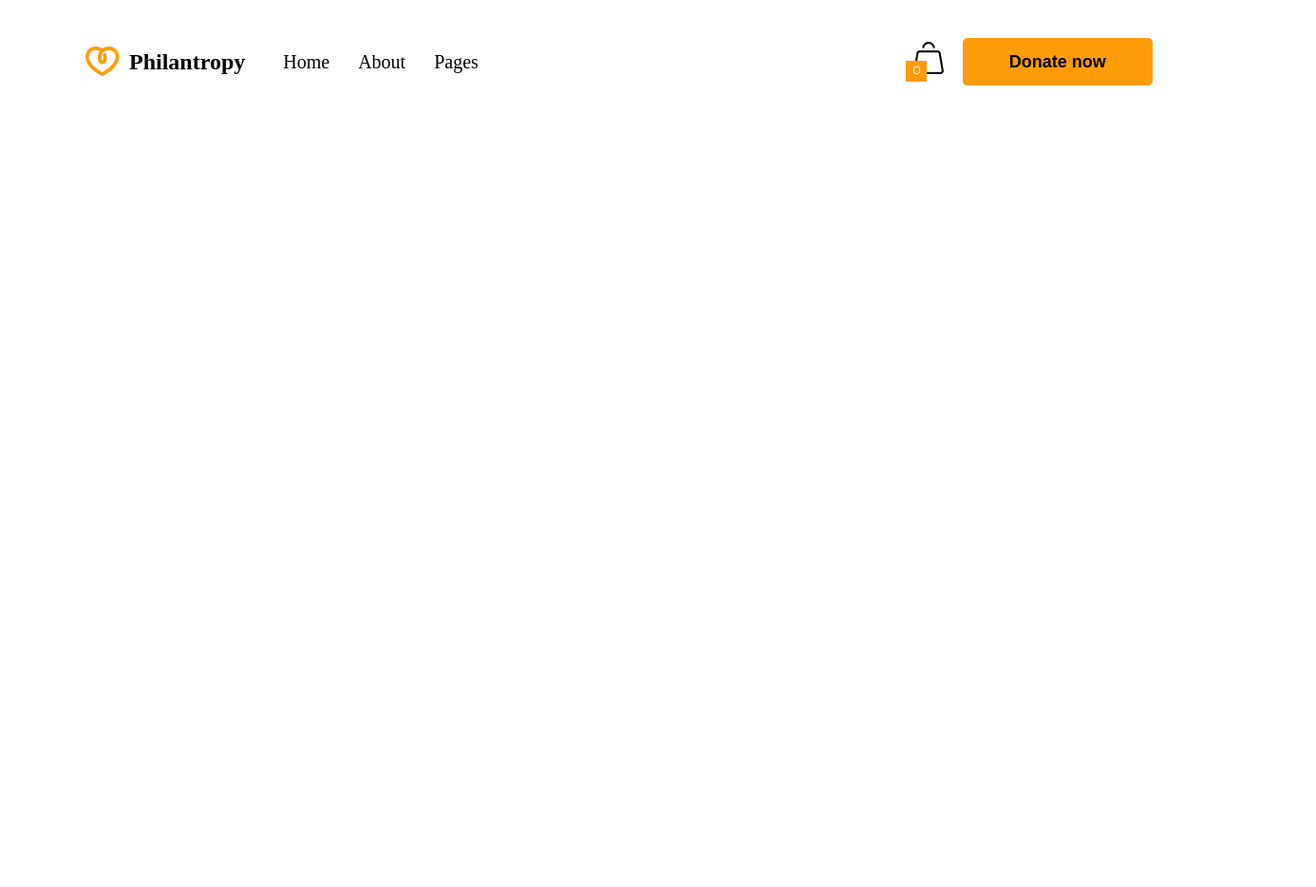
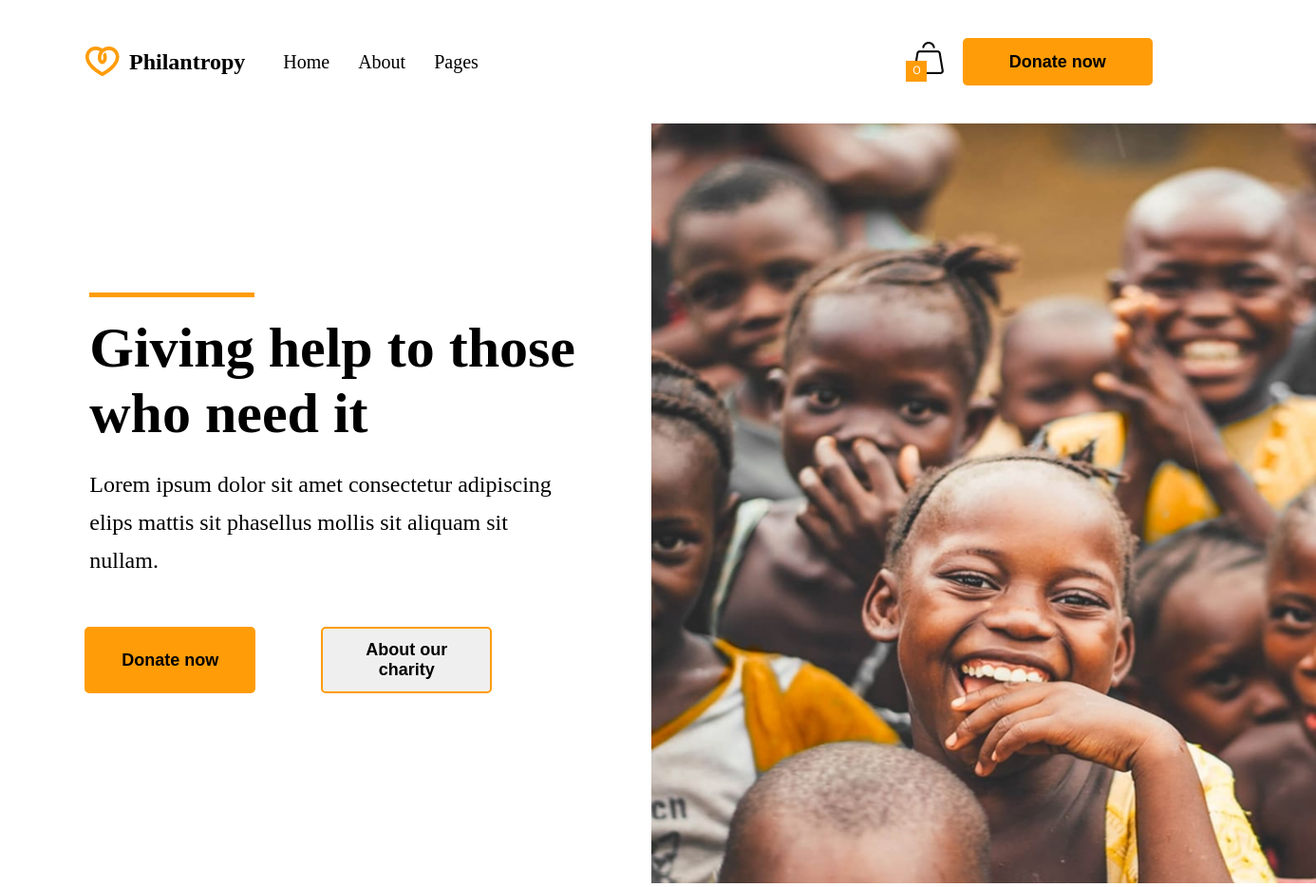
Before and after one commit to maqsudjonm23-lab/exemp-reporistory, a plain HTML site: page index.html in a window 1280 px wide. Shown: the whole page at 95% size, 1386 px wide, since content can reach past the window. Before the commit the page ends 800 px from the top, so only its background shows below. Drawn offline with Linux system fonts and the light colour scheme.

Commit message:
Add comic 02

```diff
--- a/index.html
+++ b/index.html
@@ -26,8 +26,19 @@
         </div>
     </div>
 
+<div class="surat">
+    <div class="giving">
+        <h1 class="h1"><span class="xat">Giving</span>help to those <br>who need it</h1>
+        <p>Lorem ipsum dolor sit amet consectetur adipiscing elips mattis sit phasellus mollis sit aliquam sit nullam.</p>
 
-
-
+        <div class="button2">
+            <button class="donate2">Donate now</button>
+            <button class="learn">About our charity</button>
+        </div>
+    </div>
+    <div class="image">
+        <img class="img" src="./IMAGE (14).png" alt="">
+    </div>
+</div>
 </body>
 </html>
--- a/style.css
+++ b/style.css
@@ -61,3 +61,83 @@ max-width: 1200px;
     background-color: #FF7A00;
     cursor: pointer;
 }
+
+.surat{
+    max-width: 1200px;
+    margin: auto;
+    display: flex;
+    justify-content: space-around;
+    gap: 30px;
+    padding: 0 30px;
+}
+.giving{
+    max-width: 1200px;
+    margin: auto;
+    width: 45%;
+    height: 400px;
+
+}
+.h1{
+    max-width: 1200px;
+    margin: auto;
+    font-size: 60px;
+    font-weight: 800;
+    padding: 0 0px;
+}
+.xat{
+    max-width: 1200px;
+    margin: auto;
+    border-top: 5px solid #FF9C08;
+    padding: 20px 0px;
+    margin-right: 15px;
+}
+.img{
+    max-width: 1200px;
+    margin: auto;
+    width: 700px;
+    height: 800px;
+    margin-right: -200px;
+}
+.giving p{
+
+    max-width: 1200px;
+    margin: auto;
+    font-size: 24px;
+    padding: 20px 0px;
+    line-height: 40px;
+}
+.button2{
+    max-width: 1200px;
+    margin: auto;
+    display: flex;
+    align-items: center;
+
+    gap: 20px;
+}
+.donate2{
+    max-width: 1200px;
+    margin: auto;
+    width: 180px;
+    height: 70px;
+    background-color: #FF9C08;
+    border: none;
+    padding: 10px 20px;
+    border-radius: 5px;
+    font-size: 18px;
+    font-weight: 600;
+    margin-top: 30px;
+    margin-left: -5px;
+}
+.learn{
+    max-width: 1200px;
+    margin: auto;
+    width: 180px;
+    height: 70px;
+    border: 2px solid #FF9C08;
+    padding: 10px 20px;
+    border-radius: 5px;
+    font-size: 18px;
+    font-weight: 600;
+    margin-top: 30px;
+    margin-left: -40px;
+}
```
Also changed, not shown: IMAGE (14).png (added).
